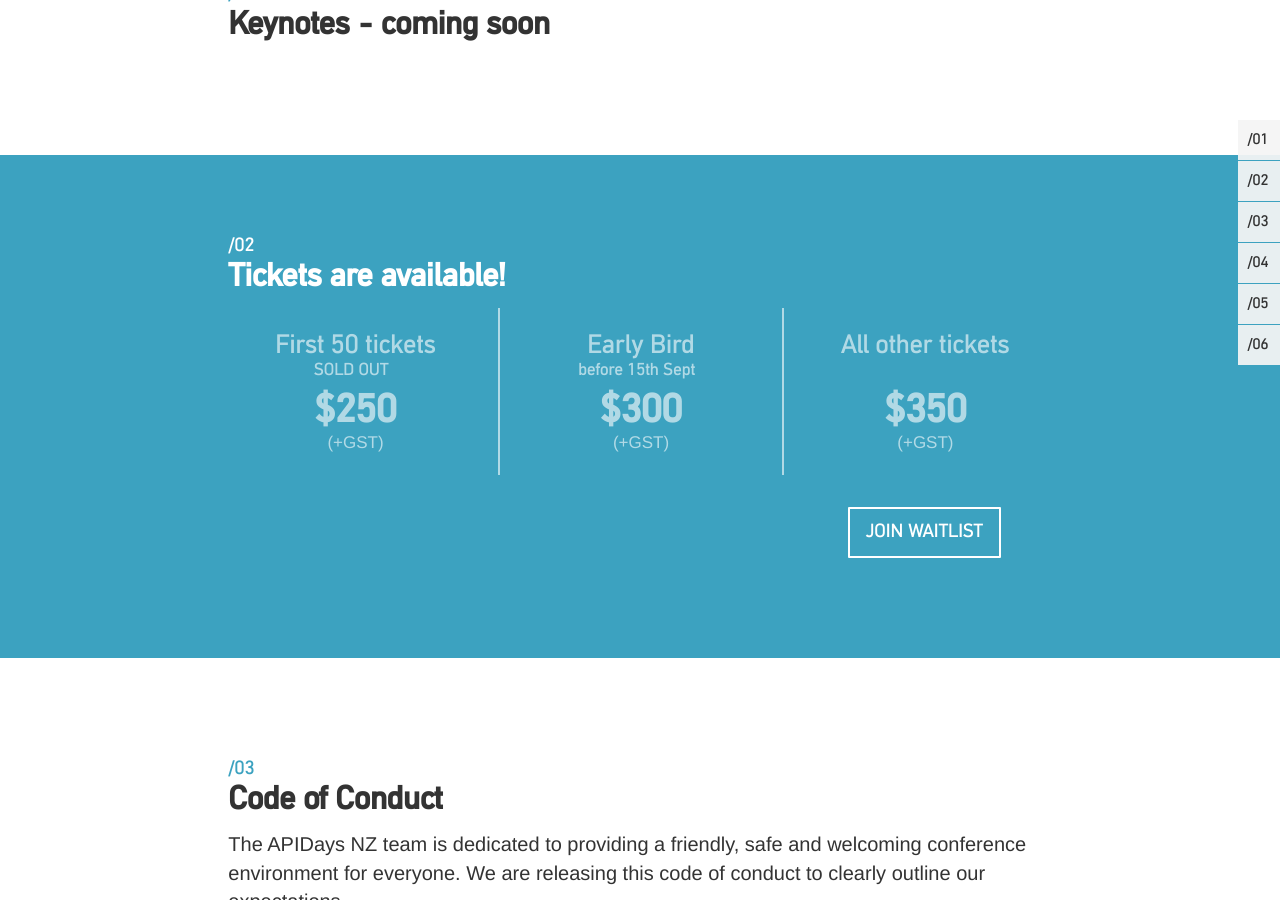
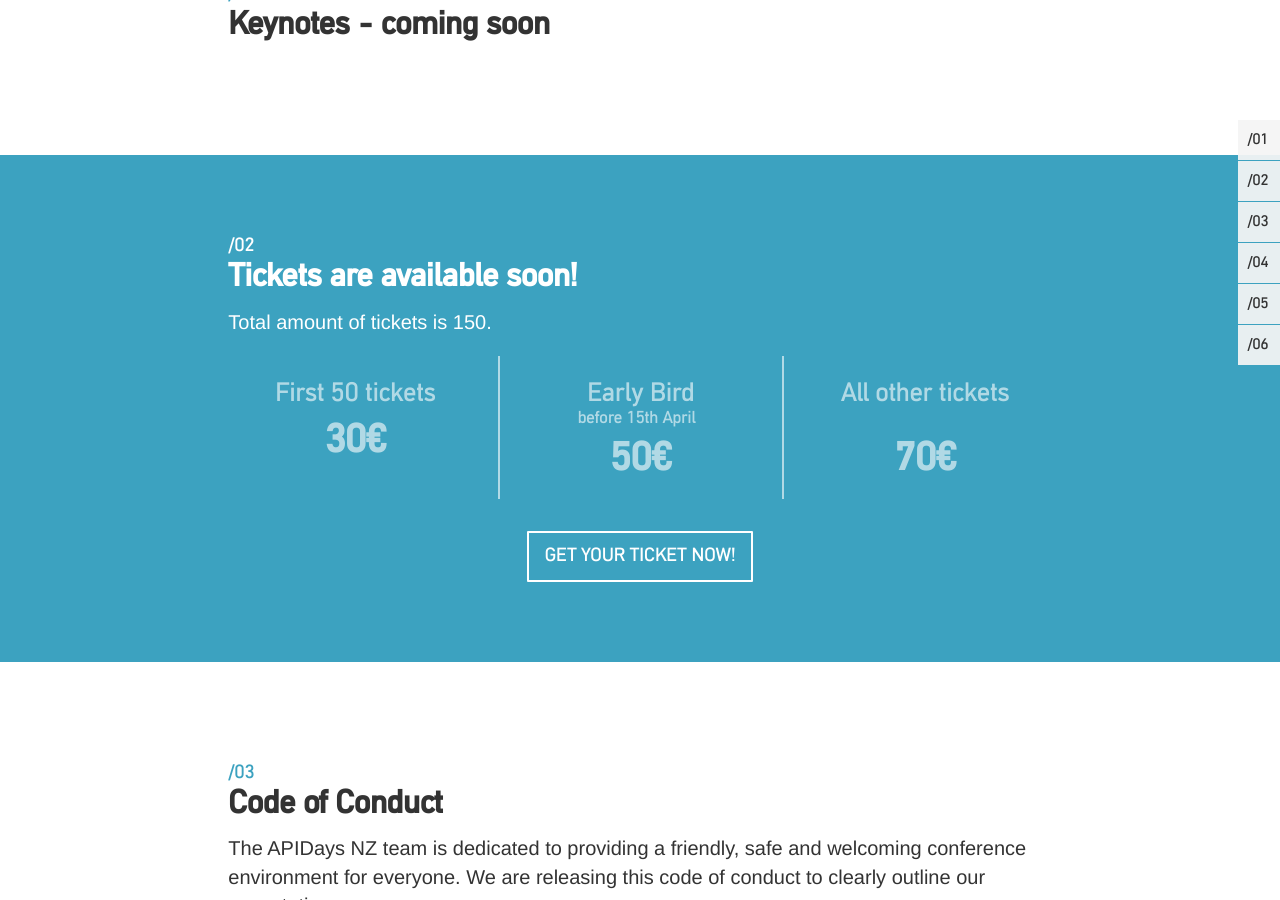
Before and after one commit to apidaysnordic/apidaysnordic.github.io, a Jekyll site: the page built from index.md, in a window 1280 px wide and 900 px high, scrolled down 2173 px. Built offline with Jekyll 4.4.1, drawn with Linux system fonts in a browser that asks for light colours; some web fonts are replaced; comment, search, counter and statistics services are not loaded.

Commit message:
clean up

```diff
--- a/_layouts/default.html
+++ b/_layouts/default.html
@@ -101,7 +101,7 @@
 
 
                                 <div class="page-section-content">
-                                        <p class="p1"><span class="s1">The APIDays NZ team is dedicated to providing a friendly, safe and welcoming conference environment for everyone. We are relea$
+                                        <p class="p1"><span class="s1">Scandic APi Days is dedicated to providing a friendly, safe and welcoming conference environment for everyone. We are relea$
                                 </div>
 
                                 <div class="row">
@@ -235,12 +235,15 @@
 		<div class="row">
 			<div class="col-md-8 col-md-offset-2">
 				<h4 class="section-number">/02</h4>
-				<h2>Tickets are available!</h2>
+				<h2>Tickets are available soon!</h2>
+				<p class="p1"><span>
+				Total amount of tickets is 150.
+				</span></p>
 			</div>
 		</div>
 
 
-		<!-- Include Map -->
+
 		<div class="row">
 			<div class="col-md-8 col-md-push-2">
 				<div class="row bookings-price-list">
@@ -248,20 +251,18 @@
 
 					<div class="col-md-4 text-center price-group price-group-1">
 						<div class="price-group-wrap">
-							<h3>First 50 tickets <br><small>SOLD OUT &nbsp;</small></h3>
+							<h3>First 50 tickets </h3>
 							<p>
-								<span class="price">$250</span><br>
-								<small>(+GST)</small>
+								<span class="price">30€</span><br>
 							</p>
 						</div>
 					</div>
 
 					<div class="col-md-4 text-center price-group price-group-2">
 						<div class="price-group-wrap">
-							<h3>Early Bird <br><small>before 15th Sept &nbsp;</small></h3>
+							<h3>Early Bird <br><small>before 15th April &nbsp;</small></h3>
 							<p>
-								<span class="price">$300</span><br>
-								<small>(+GST)</small>
+								<span class="price">50€</span><br>
 							</p>
 						</div>
 					</div>
@@ -270,26 +271,20 @@
 						<div class="price-group-wrap">
 							<h3>All other tickets <br><small> &nbsp;</small></h3>
 							<p>
-								<span class="price">$350</span><br>
-								<small>(+GST)</small>
+								<span class="price">70€</span><br>
 							</p>
 						</div>
 					</div>
 
-
-					<div class="col-md-4 text-center"></div>
-
-					<div class="col-md-4 text-center"></div>
-
-					<div class="col-md-4 text-center">
-                        <p class="text-center">
-                            <a class="btn btn-primary btn-lg btn-inverse" href="https://apidaysnz.lilregie.com/" target="_blank">Join Waitlist</a>
-                        </p>
-                    </div>
-
+					<div class="col-md-12 text-center">
+                                                <a href="/cfp/" class="btn btn-primary btn-lg">
+                                                        Get your ticket now!
+                                                </a>
+                                        </div>
 				</div>
 
 			</div>
+
 		</div>
 
 	</div>
```
